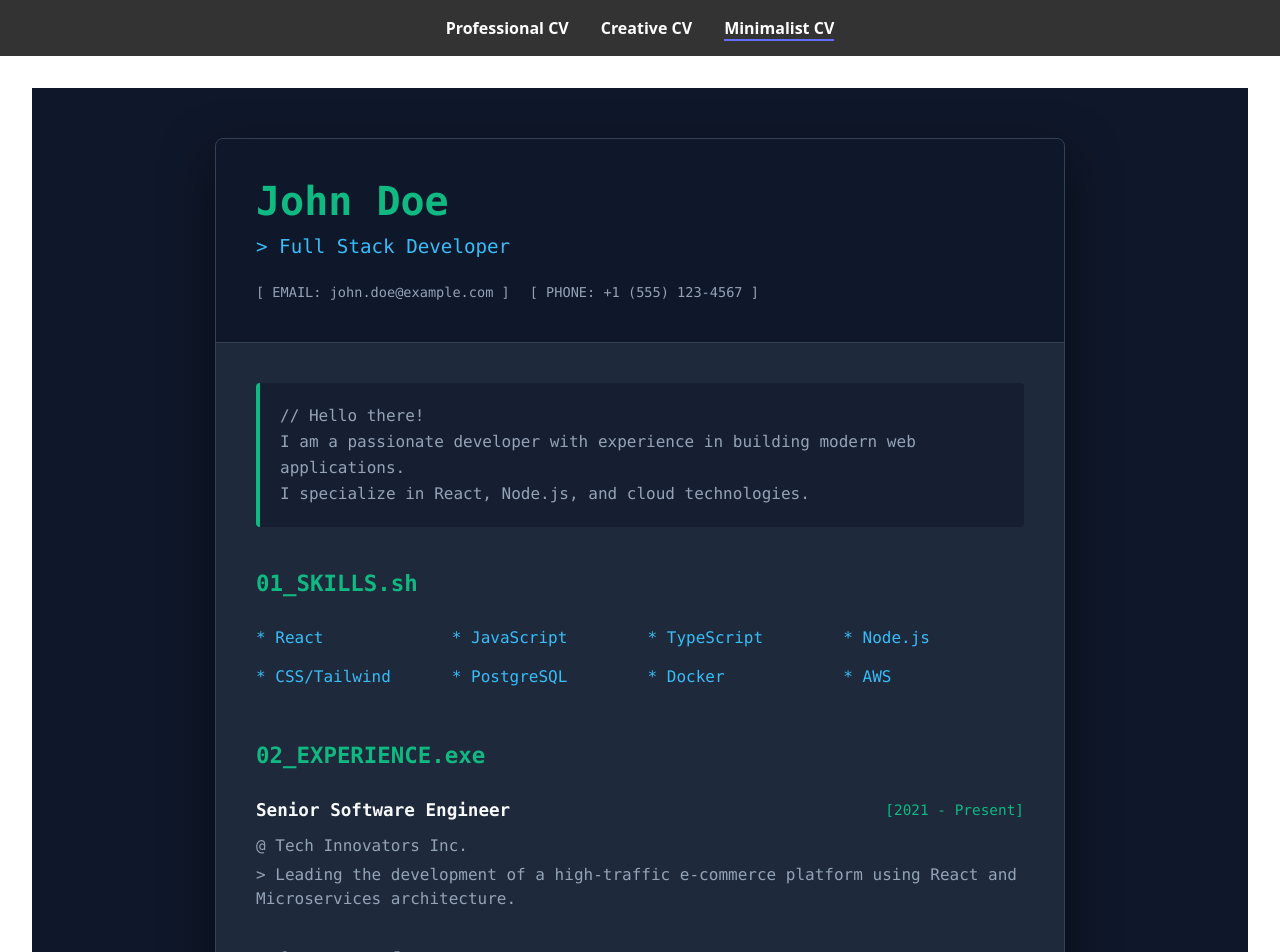
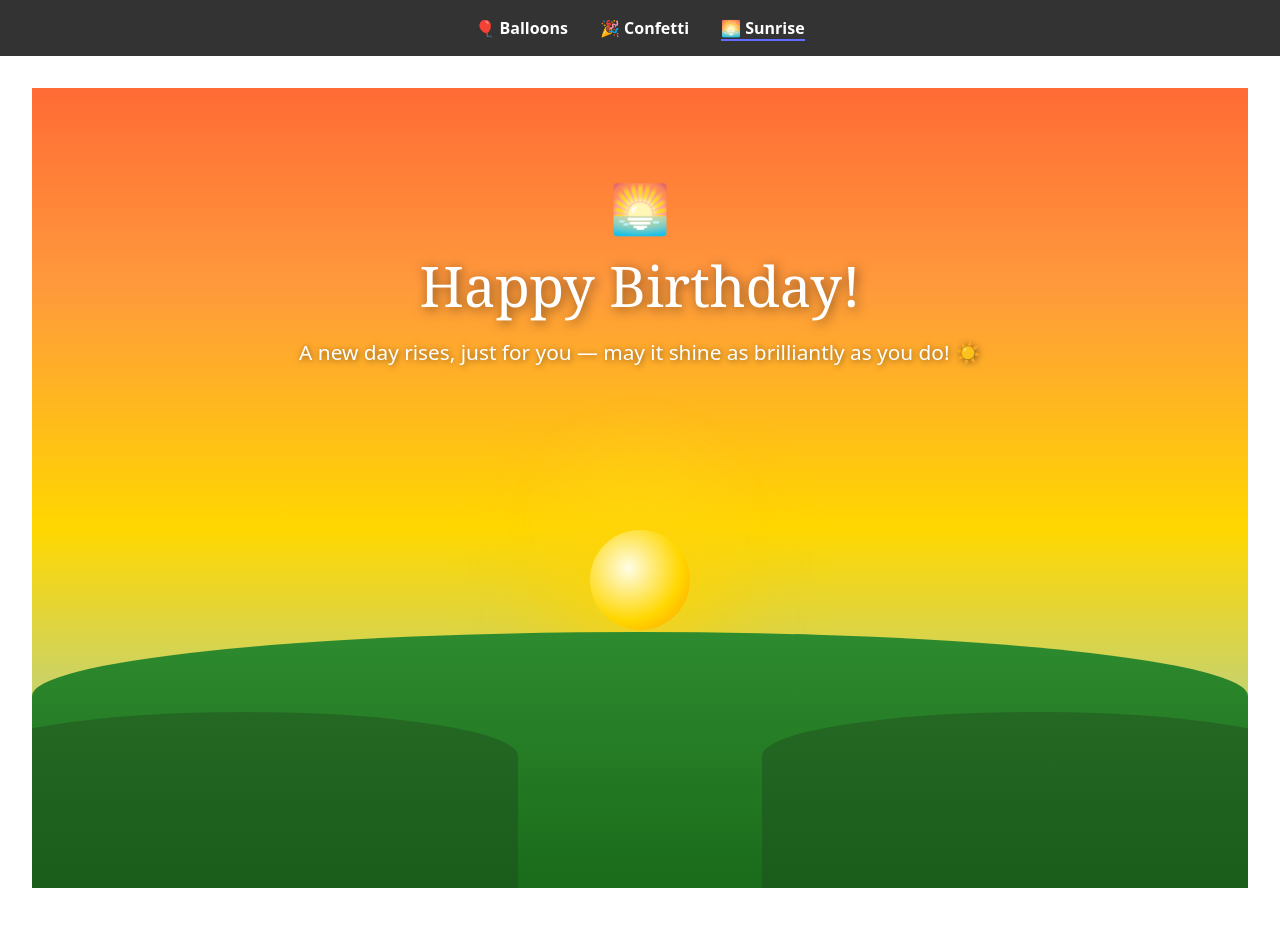
Before and after one commit to ChenPeleg/birthday-greetings, a React (Vite) app: page /greeting3 in a window 1280 px wide. Shown: the top 952 px of the page. After the commit the page ends 920 px from the top, so only its background shows below. Built offline with nearby package versions, Linux system fonts and the light colour scheme.

Commit message:
Replace CV pages with animated birthday greeting pages (balloons, confetti, sunrise)
Co-authored-by: ChenPeleg <24780916+ChenPeleg@users.noreply.github.com>

```diff
--- a/src/components/Navbar.jsx
+++ b/src/components/Navbar.jsx
@@ -10,17 +10,17 @@ const Navbar = () => {
       <ul className="list-none p-0 m-0 flex flex-col md:flex-row justify-center gap-4 md:gap-8">
         <li>
           <NavLink to="/" end className={linkClass}>
-            Professional CV
+            🎈 Balloons
           </NavLink>
         </li>
         <li>
           <NavLink to="/greeting2" className={linkClass}>
-            Creative CV
+            🎉 Confetti
           </NavLink>
         </li>
         <li>
           <NavLink to="/greeting3" className={linkClass}>
-            Minimalist CV
+            🌅 Sunrise
           </NavLink>
         </li>
       </ul>
--- a/src/pages/Greeting1.jsx
+++ b/src/pages/Greeting1.jsx
@@ -1,70 +1,102 @@
-import React, { useContext } from 'react';
-import { GreetingContext } from '../context/GreetingContext';
+import React from 'react';
+
+const BALLOONS = [
+  { id: 0,  color: '#ff6b6b', x: 5,  duration: 5.0, delay: -1.0 },
+  { id: 1,  color: '#ffd93d', x: 13, duration: 6.5, delay: -4.0 },
+  { id: 2,  color: '#6bcb77', x: 22, duration: 5.5, delay: -2.5 },
+  { id: 3,  color: '#4d96ff', x: 31, duration: 7.0, delay: -6.0 },
+  { id: 4,  color: '#ff6bcd', x: 40, duration: 4.8, delay: -0.5 },
+  { id: 5,  color: '#ff9f43', x: 50, duration: 6.0, delay: -3.5 },
+  { id: 6,  color: '#a29bfe', x: 59, duration: 5.2, delay: -7.0 },
+  { id: 7,  color: '#00d2ff', x: 68, duration: 6.8, delay: -1.8 },
+  { id: 8,  color: '#fd79a8', x: 77, duration: 5.7, delay: -5.0 },
+  { id: 9,  color: '#55efc4', x: 86, duration: 4.5, delay: -2.0 },
+  { id: 10, color: '#fdcb6e', x: 93, duration: 6.2, delay: -4.5 },
+];
 
 const Greeting1 = () => {
-  const { name, greeting, imageUrl, title, email, phone, address, skills, experience, education, text1, text2 } = useContext(GreetingContext);
+  return (
+    <div style={{
+      position: 'relative',
+      width: '100%',
+      minHeight: '100vh',
+      background: 'linear-gradient(180deg, #87ceeb 0%, #c8e6ff 60%, #e8f4ff 100%)',
+      overflow: 'hidden',
+      display: 'flex',
+      alignItems: 'center',
+      justifyContent: 'center',
+    }}>
+      <style>{`
+        @keyframes balloonFloat {
+          0%   { transform: translateY(110vh) rotate(-4deg); }
+          25%  { transform: translateY(75vh)  rotate(4deg);  }
+          50%  { transform: translateY(40vh)  rotate(-3deg); }
+          75%  { transform: translateY(10vh)  rotate(3deg);  }
+          100% { transform: translateY(-20vh) rotate(-4deg); }
+        }
+        @keyframes birthdayPulse {
+          0%, 100% { transform: scale(1);    text-shadow: 0 0 20px rgba(255,71,87,0.4); }
+          50%       { transform: scale(1.04); text-shadow: 0 0 40px rgba(255,71,87,0.7); }
+        }
+        .balloon-item {
+          position: absolute;
+          bottom: 0;
+          animation: balloonFloat var(--dur) ease-in-out var(--del) infinite;
+          will-change: transform;
+        }
+        .birthday-card {
+          animation: birthdayPulse 2.5s ease-in-out infinite;
+        }
+      `}</style>
 
-  return (
-    <div className="max-w-[1000px] mx-auto bg-white text-[#333] shadow-[0_0_20px_rgba(0,0,0,0.1)] flex flex-col md:flex-row min-h-[1000px] text-left font-sans">
-      <aside className="w-full md:w-[300px] bg-[#2c3e50] text-[#ecf0f1] p-[40px] px-[30px]">
-        <img src={imageUrl} alt={name} className="w-[150px] h-[150px] rounded-full border-[5px] border-[#34495e] mx-auto mb-[30px] object-cover" />
+      {BALLOONS.map(b => (
+        <div
+          key={b.id}
+          className="balloon-item"
+          style={{ left: `${b.x}%`, '--dur': `${b.duration}s`, '--del': `${b.delay}s` }}
+        >
+          <svg width="56" height="88" viewBox="0 0 56 88" fill="none">
+            <ellipse cx="28" cy="30" rx="26" ry="28" fill={b.color} />
+            <ellipse cx="20" cy="18" rx="8" ry="6" fill="rgba(255,255,255,0.3)" />
+            <path d="M28 58 Q26 67 30 75 Q27 80 28 88" stroke="#666" strokeWidth="1.5" fill="none" />
+          </svg>
+        </div>
+      ))}
 
-        <div className="mb-10">
-          <div className="mb-[10px] text-[0.9rem] break-all">{email}</div>
-          <div className="mb-[10px] text-[0.9rem] break-all">{phone}</div>
-          <div className="mb-[10px] text-[0.9rem] break-all">{address}</div>
-        </div>
-
-        <div className="mb-10">
-          <h3 className="border-b border-[#5d6d7e] pb-[10px] mb-[15px] uppercase text-[1.1rem] tracking-[1px]">Skills</h3>
-          <ul className="list-none p-0">
-            {skills.map((skill, index) => (
-              <li key={index} className="mb-2 text-[0.95rem]">{skill}</li>
-            ))}
-          </ul>
-        </div>
-      </aside>
-
-      <main className="flex-1 p-[30px] md:p-[50px]">
-        <header className="mb-10 border-b-2 border-[#eee] pb-5">
-          <h1 className="text-[3rem] m-0 text-[#2c3e50] font-bold leading-[1.1]">{name}</h1>
-          <p className="text-[1.5rem] text-[#7f8c8d] mt-[5px] m-0">{title}</p>
-        </header>
-
-        <section className="mb-10">
-          <h2 className="text-[#2c3e50] uppercase text-[1.4rem] mb-5 border-l-[5px] border-[#2c3e50] pl-[15px]">Professional Summary</h2>
-          <p>{greeting}</p>
-          <p>{text1}</p>
-          <p>{text2}</p>
-        </section>
-
-        <section className="mb-10">
-          <h2 className="text-[#2c3e50] uppercase text-[1.4rem] mb-5 border-l-[5px] border-[#2c3e50] pl-[15px]">Experience</h2>
-          {experience.map((exp, index) => (
-            <div key={index} className="mb-[25px]">
-              <div className="flex justify-between font-bold mb-[5px] text-[#34495e]">
-                <span>{exp.role}</span>
-                <span>{exp.period}</span>
-              </div>
-              <div className="text-[#7f8c8d] mb-[10px]">{exp.company}</div>
-              <p>{exp.description}</p>
-            </div>
-          ))}
-        </section>
-
-        <section className="mb-10">
-          <h2 className="text-[#2c3e50] uppercase text-[1.4rem] mb-5 border-l-[5px] border-[#2c3e50] pl-[15px]">Education</h2>
-          {education.map((edu, index) => (
-            <div key={index} className="mb-[25px]">
-              <div className="flex justify-between font-bold mb-[5px] text-[#34495e]">
-                <span>{edu.degree}</span>
-                <span>{edu.year}</span>
-              </div>
-              <div className="text-[#7f8c8d]">{edu.school}</div>
-            </div>
-          ))}
-        </section>
-      </main>
+      <div
+        className="birthday-card"
+        style={{
+          position: 'relative',
+          zIndex: 10,
+          textAlign: 'center',
+          padding: '40px 48px',
+          background: 'rgba(255,255,255,0.45)',
+          borderRadius: '24px',
+          backdropFilter: 'blur(10px)',
+          boxShadow: '0 8px 32px rgba(0,0,0,0.15)',
+          maxWidth: '580px',
+          margin: '20px',
+        }}
+      >
+        <div style={{ fontSize: '3rem', marginBottom: '8px' }}>🎈</div>
+        <h1 style={{
+          fontSize: 'clamp(2rem, 6vw, 3.5rem)',
+          color: '#ff4757',
+          fontFamily: 'Georgia, serif',
+          margin: '0 0 16px',
+          lineHeight: 1.2,
+        }}>
+          Happy Birthday!
+        </h1>
+        <p style={{
+          fontSize: 'clamp(1rem, 2.5vw, 1.3rem)',
+          color: '#444',
+          margin: 0,
+          lineHeight: 1.7,
+        }}>
+          Wishing you a day as bright and colourful as these balloons. May every moment lift your spirits sky-high! 🎈
+        </p>
+      </div>
     </div>
   );
 };
--- a/src/pages/Greeting2.jsx
+++ b/src/pages/Greeting2.jsx
@@ -1,75 +1,139 @@
-import React, { useContext } from 'react';
-import { GreetingContext } from '../context/GreetingContext';
+import React, { useEffect, useRef } from 'react';
+
+const COLORS = [
+  '#ff6b6b', '#ffd93d', '#6bcb77', '#4d96ff',
+  '#ff6bcd', '#ff9f43', '#a29bfe', '#00d2ff',
+  '#fd79a8', '#55efc4', '#fdcb6e', '#e17055',
+];
 
 const Greeting2 = () => {
-  const { name, greeting, imageUrl, title, email, phone, skills, experience, education, text1, text2 } = useContext(GreetingContext);
+  const canvasRef = useRef(null);
+
+  useEffect(() => {
+    const canvas = canvasRef.current;
+    const ctx = canvas.getContext('2d');
+
+    const resize = () => {
+      canvas.width = canvas.offsetWidth;
+      canvas.height = canvas.offsetHeight;
+    };
+    resize();
+    window.addEventListener('resize', resize);
+
+    const pieces = Array.from({ length: 180 }, (_, i) => ({
+      x: (i / 180) * canvas.width + (i % 3) * 50,
+      y: -(Math.random() * canvas.height),
+      w: 8 + (i % 7),
+      h: 5 + (i % 5),
+      color: COLORS[i % COLORS.length],
+      vx: ((i % 5) - 2) * 0.6,
+      vy: 1.5 + (i % 4) * 0.5,
+      angle: (i * 37) % 360,
+      spin: ((i % 9) - 4) * 0.8,
+    }));
+
+    let animId;
+    const draw = () => {
+      ctx.clearRect(0, 0, canvas.width, canvas.height);
+      pieces.forEach(p => {
+        p.x += p.vx;
+        p.y += p.vy;
+        p.angle += p.spin;
+        if (p.y > canvas.height + p.h) {
+          p.y = -p.h * 2;
+          p.x = Math.random() * canvas.width;
+        }
+        if (p.x < -p.w) p.x = canvas.width + p.w;
+        if (p.x > canvas.width + p.w) p.x = -p.w;
+
+        ctx.save();
+        ctx.translate(p.x + p.w / 2, p.y + p.h / 2);
+        ctx.rotate((p.angle * Math.PI) / 180);
+        ctx.fillStyle = p.color;
+        ctx.globalAlpha = 0.85;
+        ctx.fillRect(-p.w / 2, -p.h / 2, p.w, p.h);
+        ctx.restore();
+      });
+      animId = requestAnimationFrame(draw);
+    };
+    draw();
+
+    return () => {
+      cancelAnimationFrame(animId);
+      window.removeEventListener('resize', resize);
+    };
+  }, []);
 
   return (
-    <div className="max-w-[1100px] mx-auto my-5 bg-[#f8fafc] font-sans text-left">
-      <header className="bg-linear-to-br from-[#4f46e5] to-[#7c3aed] text-white p-[60px_40px] flex flex-col md:flex-row items-center gap-10 rounded-none">
-        <img src={imageUrl} alt={name} className="w-[180px] h-[180px] rounded-[30px] border-[6px] border-white/20 object-cover" />
-        <div>
-          <h1 className="text-[3.5rem] m-0 font-extrabold leading-tight">{name}</h1>
-          <p className="text-[1.5rem] opacity-90 mt-[10px] m-0">{title}</p>
-        </div>
-      </header>
+    <div style={{
+      position: 'relative',
+      width: '100%',
+      minHeight: '100vh',
+      background: 'linear-gradient(135deg, #1a1a2e 0%, #16213e 50%, #0f3460 100%)',
+      overflow: 'hidden',
+      display: 'flex',
+      alignItems: 'center',
+      justifyContent: 'center',
+    }}>
+      <style>{`
+        @keyframes confettiFadeIn {
+          from { opacity: 0; transform: translateY(30px) scale(0.9); }
+          to   { opacity: 1; transform: translateY(0)   scale(1);   }
+        }
+        @keyframes shimmer {
+          0%, 100% { text-shadow: 0 0 20px rgba(255,215,0,0.4), 0 0 40px rgba(255,215,0,0.2); }
+          50%       { text-shadow: 0 0 40px rgba(255,215,0,0.8), 0 0 80px rgba(255,215,0,0.4); }
+        }
+        .confetti-card {
+          animation: confettiFadeIn 0.8s ease-out both;
+        }
+        .confetti-title {
+          animation: shimmer 2.5s ease-in-out infinite;
+        }
+      `}</style>
 
-      <div className="grid grid-cols-1 md:grid-cols-[1fr_2fr] gap-[30px] p-[30px]">
-        <aside>
-          <div className="bg-white p-[25px] rounded-[16px] shadow-[0_4px_6px_-1px_rgba(0,0,0,0.1),0_2px_4px_-1px_rgba(0,0,0,0.06)] mb-[25px]">
-            <h3 className="mt-0 text-[#1e293b] text-[1.25rem] border-b-2 border-[#f1f5f9] pb-[10px] mb-5 font-bold">Contact</h3>
-            <ul className="list-none p-0">
-              <li className="mb-3 text-[0.95rem] text-[#475569]">📧 {email}</li>
-              <li className="mb-3 text-[0.95rem] text-[#475569]">📱 {phone}</li>
-            </ul>
-          </div>
+      <canvas
+        ref={canvasRef}
+        style={{ position: 'absolute', inset: 0, width: '100%', height: '100%' }}
+      />
 
-          <div className="bg-white p-[25px] rounded-[16px] shadow-[0_4px_6px_-1px_rgba(0,0,0,0.1),0_2px_4px_-1px_rgba(0,0,0,0.06)] mb-[25px]">
-            <h3 className="mt-0 text-[#1e293b] text-[1.25rem] border-b-2 border-[#f1f5f9] pb-[10px] mb-5 font-bold">Skills</h3>
-            <div className="flex flex-wrap gap-[10px]">
-              {skills.map((skill, index) => (
-                <span key={index} className="bg-[#eef2ff] text-[#4f46e5] px-[14px] py-1.5 rounded-full text-[0.85rem] font-semibold">{skill}</span>
-              ))}
-            </div>
-          </div>
-        </aside>
-
-        <main>
-          <section className="mb-[30px]">
-            <h2 className="text-[#1e293b] text-[1.75rem] mb-[25px] flex items-center after:content-[''] after:flex-1 after:h-[2px] after:bg-[#f1f5f9] after:ml-5 font-bold">About Me</h2>
-            <div className="bg-white p-[25px] rounded-[16px] shadow-[0_4px_6px_-1px_rgba(0,0,0,0.1),0_2px_4px_-1px_rgba(0,0,0,0.06)] mb-[25px]">
-              <p><strong>{greeting}</strong></p>
-              <p>{text1} {text2}</p>
-            </div>
-          </section>
-
-          <section className="mb-[30px]">
-            <h2 className="text-[#1e293b] text-[1.75rem] mb-[25px] flex items-center after:content-[''] after:flex-1 after:h-[2px] after:bg-[#f1f5f9] after:ml-5 font-bold">Experience</h2>
-            {experience.map((exp, index) => (
-              <div key={index} className="relative pl-[30px] mb-[30px] border-l-2 border-[#e2e8f0] before:content-[''] before:absolute before:left-[-7px] before:top-0 before:w-3 before:h-3 before:rounded-full before:bg-[#7c3aed] before:border-2 before:border-white">
-                <div className="mb-[10px]">
-                  <h4 className="m-0 text-[1.2rem] text-[#1e293b] font-bold">{exp.role}</h4>
-                  <span className="text-[0.9rem] text-[#7c3aed] font-semibold">{exp.period}</span>
-                </div>
-                <div className="text-[#64748b] mb-[10px]">{exp.company}</div>
-                <p>{exp.description}</p>
-              </div>
-            ))}
-          </section>
-
-          <section className="mb-[30px]">
-            <h2 className="text-[#1e293b] text-[1.75rem] mb-[25px] flex items-center after:content-[''] after:flex-1 after:h-[2px] after:bg-[#f1f5f9] after:ml-5 font-bold">Education</h2>
-            {education.map((edu, index) => (
-              <div key={index} className="relative pl-[30px] mb-[30px] border-l-2 border-[#e2e8f0] before:content-[''] before:absolute before:left-[-7px] before:top-0 before:w-3 before:h-3 before:rounded-full before:bg-[#7c3aed] before:border-2 before:border-white">
-                <div className="mb-[10px]">
-                  <h4 className="m-0 text-[1.2rem] text-[#1e293b] font-bold">{edu.degree}</h4>
-                  <span className="text-[0.9rem] text-[#7c3aed] font-semibold">{edu.year}</span>
-                </div>
-                <div className="text-[#64748b]">{edu.school}</div>
-              </div>
-            ))}
-          </section>
-        </main>
+      <div
+        className="confetti-card"
+        style={{
+          position: 'relative',
+          zIndex: 10,
+          textAlign: 'center',
+          padding: '48px 56px',
+          background: 'rgba(255,255,255,0.08)',
+          borderRadius: '24px',
+          border: '1px solid rgba(255,255,255,0.15)',
+          backdropFilter: 'blur(12px)',
+          boxShadow: '0 8px 40px rgba(0,0,0,0.4)',
+          maxWidth: '580px',
+          margin: '20px',
+        }}
+      >
+        <div style={{ fontSize: '3rem', marginBottom: '8px' }}>🎉</div>
+        <h1
+          className="confetti-title"
+          style={{
+            fontSize: 'clamp(2rem, 6vw, 3.5rem)',
+            color: '#ffd700',
+            fontFamily: 'Georgia, serif',
+            margin: '0 0 16px',
+            lineHeight: 1.2,
+          }}
+        >
+          Happy Birthday!
+        </h1>
+        <p style={{
+          fontSize: 'clamp(1rem, 2.5vw, 1.3rem)',
+          color: '#ddeeff',
+          margin: 0,
+          lineHeight: 1.7,
+        }}>
+          May your special day be showered with confetti, laughter, and all the things that make you smile! 🎊
+        </p>
       </div>
     </div>
   );
--- a/src/pages/Greeting3.jsx
+++ b/src/pages/Greeting3.jsx
@@ -1,64 +1,172 @@
-import React, { useContext } from 'react';
-import { GreetingContext } from '../context/GreetingContext';
+import React from 'react';
 
 const Greeting3 = () => {
-  const { name, greeting, title, email, phone, skills, experience, education, text1, text2 } = useContext(GreetingContext);
+  return (
+    <div style={{
+      position: 'relative',
+      width: '100%',
+      minHeight: '100vh',
+      overflow: 'hidden',
+    }}>
+      <style>{`
+        @keyframes nightFadeOut {
+          0%   { opacity: 1; }
+          100% { opacity: 0; }
+        }
+        @keyframes dawnFadeIn {
+          0%   { opacity: 0; }
+          100% { opacity: 1; }
+        }
+        @keyframes sunRise {
+          0%   { transform: translateX(-50%) translateY(160px); opacity: 0.2; }
+          30%  { opacity: 1; }
+          100% { transform: translateX(-50%) translateY(-10px); opacity: 1; }
+        }
+        @keyframes sunGlow {
+          0%, 100% { box-shadow: 0 0 60px 30px rgba(255,210,0,0.5); }
+          50%       { box-shadow: 0 0 120px 60px rgba(255,210,0,0.8); }
+        }
+        @keyframes starsFadeOut {
+          0%   { opacity: 1; }
+          100% { opacity: 0; }
+        }
+        @keyframes greetingAppear {
+          from { opacity: 0; transform: translateY(24px); }
+          to   { opacity: 1; transform: translateY(0); }
+        }
+        @keyframes raysPulse {
+          0%, 100% { opacity: 0.6; transform: translateX(-50%) scale(1); }
+          50%       { opacity: 1;   transform: translateX(-50%) scale(1.08); }
+        }
+        .night-sky  { animation: nightFadeOut 4s ease-out 0.3s forwards; }
+        .dawn-sky   { animation: dawnFadeIn  4s ease-out 0.3s forwards; opacity: 0; }
+        .stars      { animation: starsFadeOut 3s ease-out 0.5s forwards; }
+        .sun        { animation: sunRise 4.5s cubic-bezier(0.25,0.46,0.45,0.94) 0.3s forwards,
+                                 sunGlow 3s ease-in-out 4.8s infinite; }
+        .sun-rays   { animation: raysPulse 3s ease-in-out 4.8s infinite; }
+        .greeting   { animation: greetingAppear 1.2s ease-out 3.8s both; }
+      `}</style>
 
-  return (
-    <div className="bg-[#0f172a] text-[#e2e8f0] min-h-screen p-[50px_20px] font-mono text-left">
-      <div className="max-w-[850px] mx-auto bg-[#1e293b] rounded-lg shadow-[0_20px_50px_rgba(0,0,0,0.5)] overflow-hidden border border-[#334155]">
-        <header className="p-5 md:p-10 border-b border-[#334155] bg-[#0f172a]">
-          <h1 className="text-[#10b981] text-[1.8rem] md:text-[2.5rem] m-0 font-bold">{name}</h1>
-          <p className="text-[#38bdf8] text-[1.2rem] mt-[10px] mb-5">&gt; {title}</p>
-          <div className="text-[0.85rem] text-[#94a3b8] flex flex-wrap gap-5">
-            <span>[ EMAIL: {email} ]</span>
-            <span>[ PHONE: {phone} ]</span>
-          </div>
-        </header>
+      {/* Dawn gradient sky */}
+      <div
+        className="dawn-sky"
+        style={{
+          position: 'absolute', inset: 0,
+          background: 'linear-gradient(180deg, #ff6b35 0%, #ff9a3c 25%, #ffd700 55%, #87ceeb 100%)',
+        }}
+      />
 
-        <div className="p-5 md:p-10">
-          <div className="text-[#94a3b8] mb-10 leading-relaxed p-5 bg-[#0f172a]/50 rounded border-l-4 border-[#10b981]">
-            <p>// {greeting}</p>
-            <p>{text1}</p>
-            <p>{text2}</p>
-          </div>
+      {/* Night sky */}
+      <div
+        className="night-sky"
+        style={{
+          position: 'absolute', inset: 0,
+          background: 'linear-gradient(180deg, #05050f 0%, #0d0d2b 50%, #1a1a5e 100%)',
+        }}
+      />
 
-          <section className="mb-[50px]">
-            <span className="text-[#10b981] text-[1.4rem] mb-[25px] font-semibold block">01_SKILLS.sh</span>
-            <div className="grid grid-cols-[repeat(auto-fill,minmax(180px,1fr))] gap-[15px]">
-              {skills.map((skill, index) => (
-                <div key={index} className="text-[#38bdf8]">* {skill}</div>
-              ))}
-            </div>
-          </section>
+      {/* Stars */}
+      <div className="stars" style={{ position: 'absolute', inset: 0 }}>
+        {[
+          [12,8],[28,15],[45,5],[60,20],[75,10],[88,18],
+          [20,30],[55,25],[80,35],[35,40],[65,12],[90,5],
+        ].map(([l, t], i) => (
+          <div key={i} style={{
+            position: 'absolute',
+            left: `${l}%`, top: `${t}%`,
+            width: i % 3 === 0 ? '3px' : '2px',
+            height: i % 3 === 0 ? '3px' : '2px',
+            borderRadius: '50%',
+            background: '#fff',
+            boxShadow: '0 0 4px 1px rgba(255,255,255,0.8)',
+          }} />
+        ))}
+      </div>
 
-          <section className="mb-[50px]">
-            <span className="text-[#10b981] text-[1.4rem] mb-[25px] font-semibold block">02_EXPERIENCE.exe</span>
-            {experience.map((exp, index) => (
-              <div key={index} className="mb-[35px]">
-                <div className="mb-[10px] flex justify-between items-center flex-wrap gap-2">
-                  <h4 className="m-0 text-[#f8fafc] text-[1.1rem] font-bold">{exp.role}</h4>
-                  <span className="text-[#10b981] text-[0.9rem]">[{exp.period}]</span>
-                </div>
-                <p className="my-[5px] text-[#94a3b8]">@ {exp.company}</p>
-                <p className="my-[5px] text-[#94a3b8]">&gt; {exp.description}</p>
-              </div>
-            ))}
-          </section>
+      {/* Sun rays */}
+      <div
+        className="sun-rays"
+        style={{
+          position: 'absolute',
+          bottom: '29%',
+          left: '50%',
+          width: '260px',
+          height: '260px',
+          borderRadius: '50%',
+          background: 'radial-gradient(circle, rgba(255,220,60,0.35) 0%, transparent 70%)',
+          transform: 'translateX(-50%)',
+          pointerEvents: 'none',
+        }}
+      />
 
-          <section className="mb-[50px]">
-            <span className="text-[#10b981] text-[1.4rem] mb-[25px] font-semibold block">03_EDUCATION.cfg</span>
-            {education.map((edu, index) => (
-              <div key={index} className="mb-[35px]">
-                <div className="mb-[10px] flex justify-between items-center flex-wrap gap-2">
-                  <h4 className="m-0 text-[#f8fafc] text-[1.1rem] font-bold">{edu.degree}</h4>
-                  <span className="text-[#10b981] text-[0.9rem]">{edu.year}</span>
-                </div>
-                <p className="my-[5px] text-[#94a3b8]">- {edu.school}</p>
-              </div>
-            ))}
-          </section>
-        </div>
+      {/* Sun */}
+      <div
+        className="sun"
+        style={{
+          position: 'absolute',
+          bottom: '31%',
+          left: '50%',
+          width: '100px',
+          height: '100px',
+          borderRadius: '50%',
+          background: 'radial-gradient(circle at 38% 38%, #fffde7, #ffd700 60%, #ff9800)',
+          transform: 'translateX(-50%) translateY(160px)',
+          opacity: 0,
+        }}
+      />
+
+      {/* Ground / hills */}
+      <div style={{
+        position: 'absolute', bottom: 0, width: '100%', height: '32%',
+        background: 'linear-gradient(180deg, #2e8b2e 0%, #1a6b1a 100%)',
+        borderRadius: '60% 60% 0 0 / 30% 30% 0 0',
+      }} />
+
+      {/* Secondary hill */}
+      <div style={{
+        position: 'absolute', bottom: 0, left: '-5%', width: '45%', height: '22%',
+        background: 'linear-gradient(180deg, #246824 0%, #1a5c1a 100%)',
+        borderRadius: '60% 60% 0 0 / 30% 30% 0 0',
+      }} />
+      <div style={{
+        position: 'absolute', bottom: 0, right: '-5%', width: '45%', height: '22%',
+        background: 'linear-gradient(180deg, #246824 0%, #1a5c1a 100%)',
+        borderRadius: '60% 60% 0 0 / 30% 30% 0 0',
+      }} />
+
+      {/* Greeting text */}
+      <div
+        className="greeting"
+        style={{
+          position: 'absolute',
+          top: '8%',
+          width: '100%',
+          textAlign: 'center',
+          padding: '20px',
+          zIndex: 10,
+          opacity: 0,
+        }}
+      >
+        <div style={{ fontSize: '3rem', marginBottom: '8px' }}>🌅</div>
+        <h1 style={{
+          fontSize: 'clamp(2rem, 6vw, 3.5rem)',
+          color: '#fff',
+          fontFamily: 'Georgia, serif',
+          margin: '0 0 16px',
+          lineHeight: 1.2,
+          textShadow: '2px 2px 12px rgba(0,0,0,0.5)',
+        }}>
+          Happy Birthday!
+        </h1>
+        <p style={{
+          fontSize: 'clamp(1rem, 2.5vw, 1.3rem)',
+          color: '#fff',
+          margin: 0,
+          lineHeight: 1.7,
+          textShadow: '1px 1px 6px rgba(0,0,0,0.5)',
+        }}>
+          A new day rises, just for you — may it shine as brilliantly as you do! ☀️
+        </p>
       </div>
     </div>
   );
```
